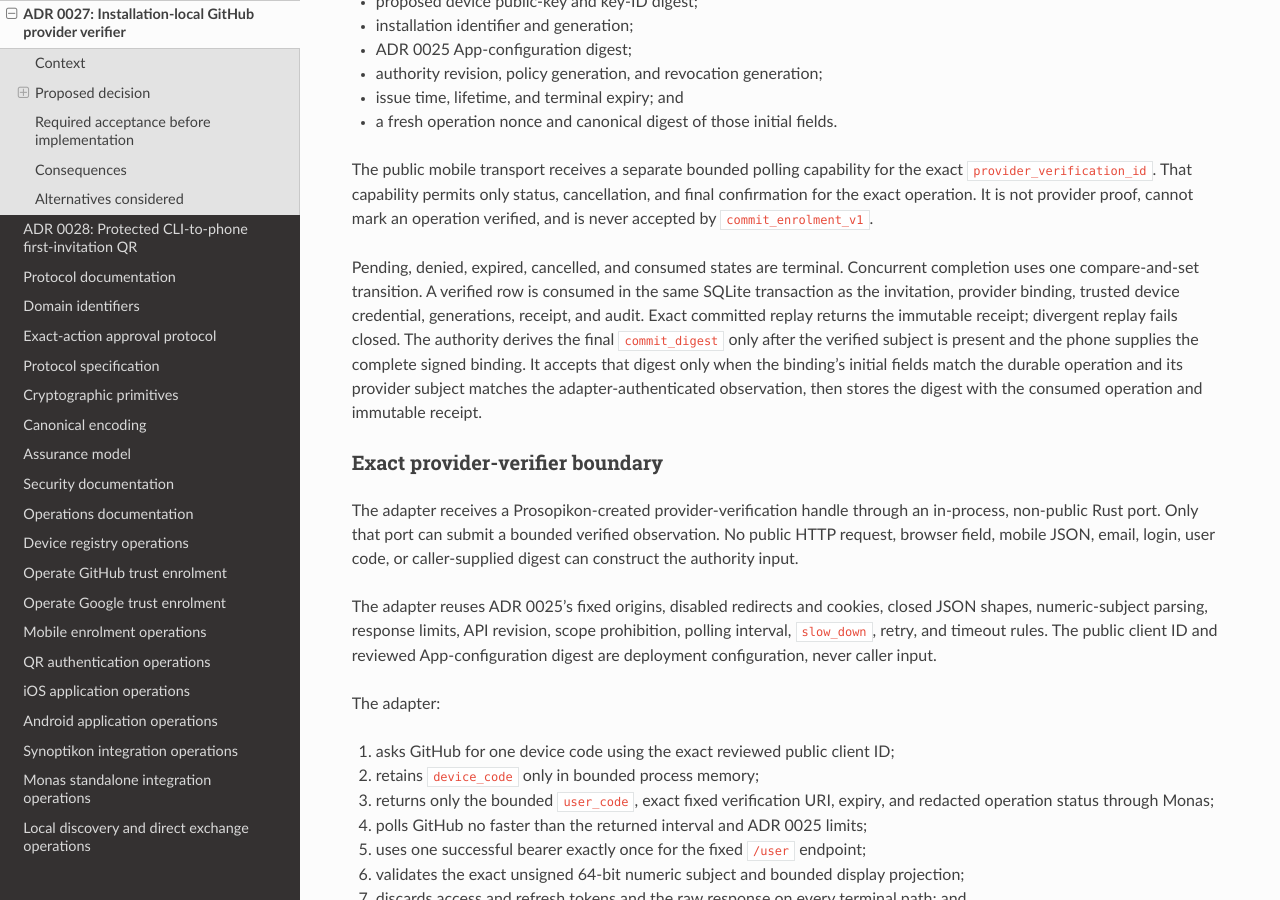
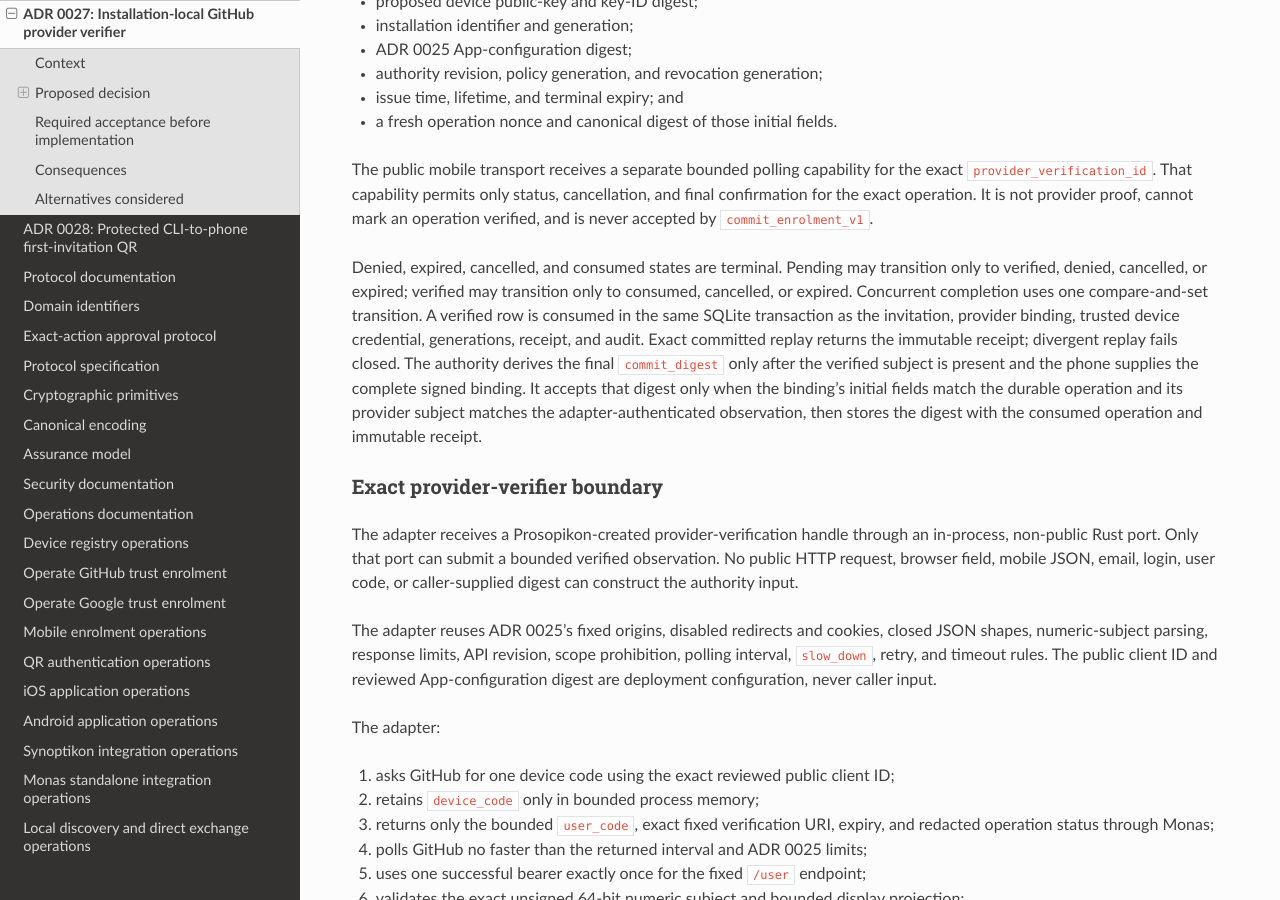
Before and after one commit to sagrudd/pistis, a Sphinx documentation site: the page built from docs/adr/0027-local-provider-verifier.md, in a window 1280 px wide and 900 px high, scrolled down 1275 px. Built offline with Sphinx 7.4.7 and the Read the Docs theme 3.1.0, drawn with Linux system fonts in a browser that asks for light colours; the version number could not be read and is left out.

```diff
--- a/docs/adr/0027-local-provider-verifier.md
+++ b/docs/adr/0027-local-provider-verifier.md
@@ -72,11 +72,13 @@ That capability permits only status, cancellation, and final confirmation for
 the exact operation. It is not provider proof, cannot mark an operation
 verified, and is never accepted by `commit_enrolment_v1`.
 
-Pending, denied, expired, cancelled, and consumed states are terminal.
-Concurrent completion uses one compare-and-set transition. A verified row is
-consumed in the same SQLite transaction as the invitation, provider binding,
-trusted device credential, generations, receipt, and audit. Exact committed
-replay returns the immutable receipt; divergent replay fails closed.
+Denied, expired, cancelled, and consumed states are terminal. Pending may
+transition only to verified, denied, cancelled, or expired; verified may
+transition only to consumed, cancelled, or expired. Concurrent completion uses
+one compare-and-set transition. A verified row is consumed in the same SQLite
+transaction as the invitation, provider binding, trusted device credential,
+generations, receipt, and audit. Exact committed replay returns the immutable
+receipt; divergent replay fails closed.
 The authority derives the final `commit_digest` only after the verified subject
 is present and the phone supplies the complete signed binding. It accepts that
 digest only when the binding's initial fields match the durable operation and
```
Also changed, not shown: CHANGELOG.md (+3 -0 lines), docs/adr/0028-protected-first-invitation-cli-qr.md (+8 -2 lines).
